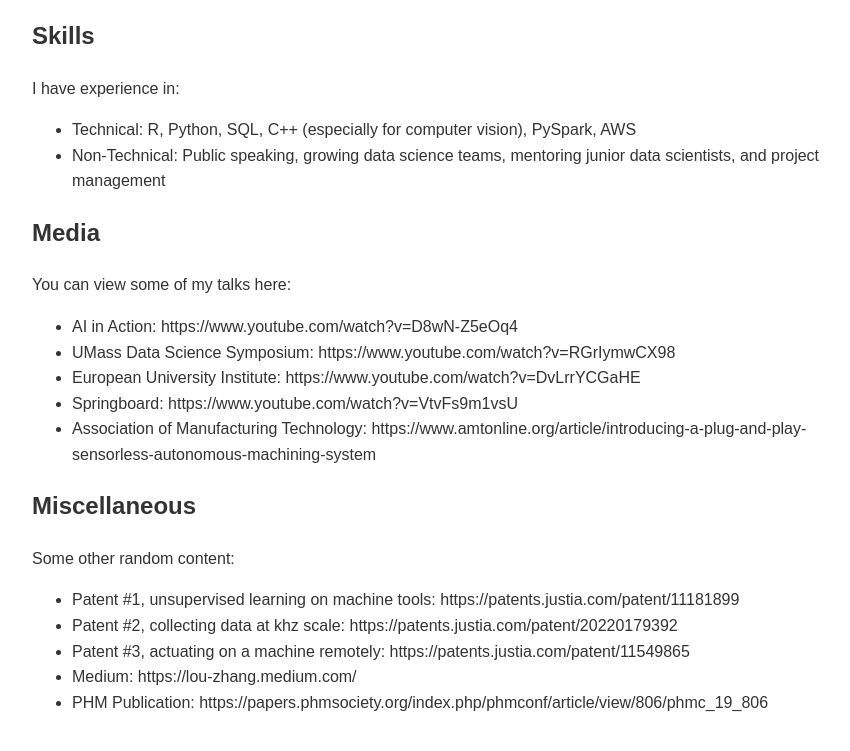
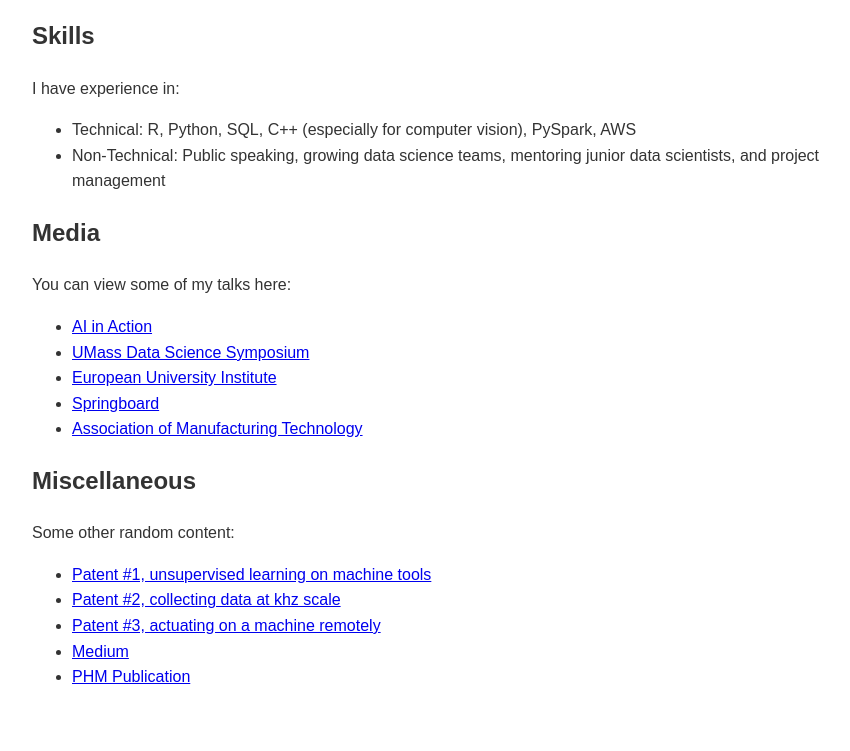
Before and after one commit to apclypsr/apclypsr.github.io, a plain HTML site: page index.html in a window 1280 px wide. Shown: the part 1472-2223 px from the top of the page, without its empty margins (208-1058 px from the left). After the commit the page ends 2198 px from the top, so only its background shows below. Drawn offline with Linux system fonts and the light colour scheme.

Commit message:
add links

```diff
--- a/index.html
+++ b/index.html
@@ -87,11 +87,11 @@
       <h2>Media</h2>
       <p>You can view some of my talks here:</p>
       <ul>
-        <li>AI in Action: https://www.youtube.com/watch?v=D8wN-Z5eOq4
-        <li>UMass Data Science Symposium: https://www.youtube.com/watch?v=RGrIymwCX98
-        <li>European University Institute: https://www.youtube.com/watch?v=DvLrrYCGaHE
-        <li>Springboard: https://www.youtube.com/watch?v=VtvFs9m1vsU
-        <li>Association of Manufacturing Technology: https://www.amtonline.org/article/introducing-a-plug-and-play-sensorless-autonomous-machining-system
+        <li><a href="https://www.youtube.com/watch?v=D8wN-Z5eOq4">AI in Action</a>
+        <li><a href="https://www.youtube.com/watch?v=RGrIymwCX98">UMass Data Science Symposium</a>
+        <li><a href="https://www.youtube.com/watch?v=DvLrrYCGaHE">European University Institute</a>
+        <li><a href="https://www.youtube.com/watch?v=VtvFs9m1vsU">Springboard</a>
+        <li><a href="https://www.amtonline.org/article/introducing-a-plug-and-play-sensorless-autonomous-machining-system">Association of Manufacturing Technology</a>
         </li>
 
     </section>
@@ -100,11 +100,11 @@
       <h2>Miscellaneous</h2>
       <p>Some other random content:</p>
       <ul>
-        <li>Patent #1, unsupervised learning on machine tools: https://patents.justia.com/patent/11181899
-        <li>Patent #2, collecting data at khz scale: https://patents.justia.com/patent/20220179392
-        <li>Patent #3, actuating on a machine remotely: https://patents.justia.com/patent/11549865
-        <li>Medium: https://lou-zhang.medium.com/
-        <li>PHM Publication: https://papers.phmsociety.org/index.php/phmconf/article/view/806/phmc_19_806
+        <li><a href="https://patents.justia.com/patent/11181899">Patent #1, unsupervised learning on machine tools</a>
+        <li><a href="https://patents.justia.com/patent/20220179392">Patent #2, collecting data at khz scale</a>
+        <li><a href="https://patents.justia.com/patent/11549865">Patent #3, actuating on a machine remotely</a>
+        <li><a href="https://lou-zhang.medium.com/">Medium</a>
+        <li><a href="https://papers.phmsociety.org/index.php/phmconf/article/view/806/phmc_19_806">PHM Publication</a>
         </li>
 
     </section>
```
